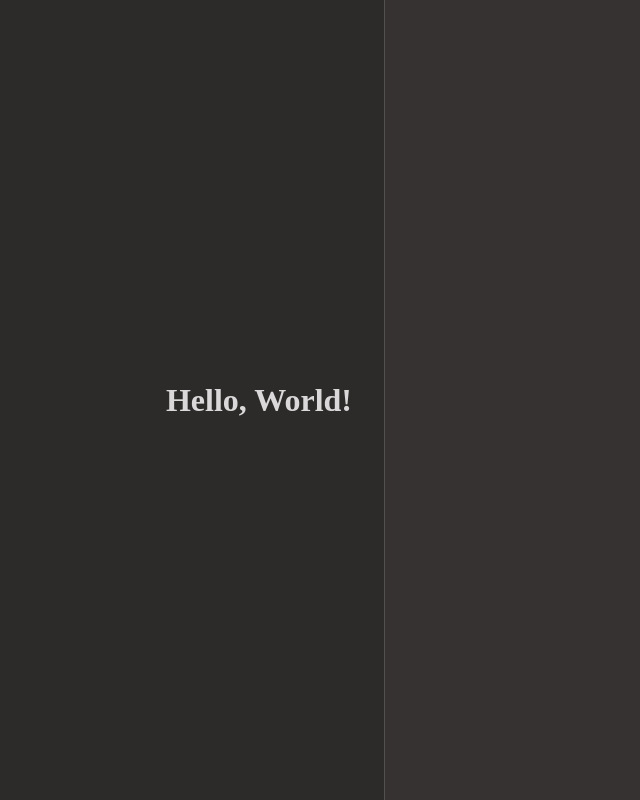
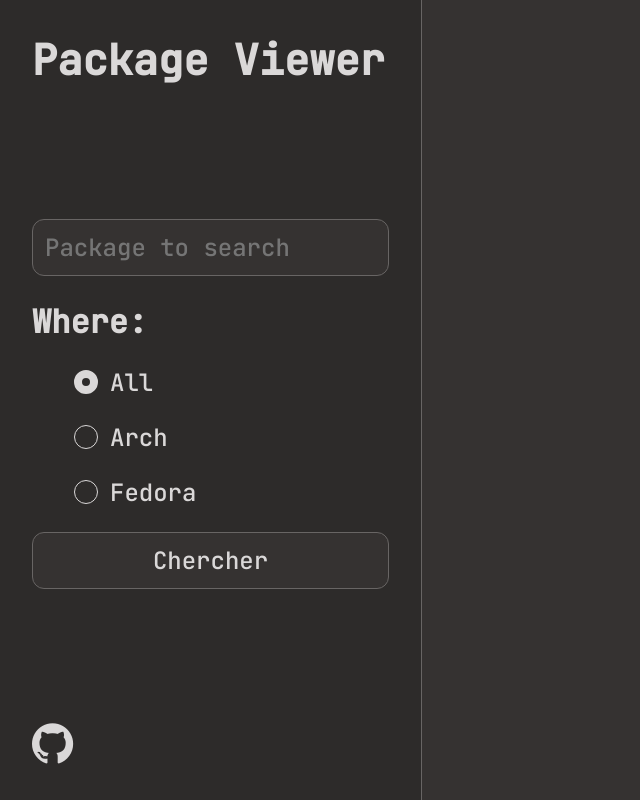
Before and after one commit to ZeKap/PackageViewer, a plain HTML site: page index.html in a window 1280 px wide. Shown: the whole page, without its empty margins (0-640 px from the left). Drawn offline with Linux system fonts and the light colour scheme.

Commit message:
left panel made with style

```diff
--- a/index.html
+++ b/index.html
@@ -8,6 +8,7 @@
     <title>Package Viewer</title>
     <link rel="stylesheet" href="/style.css">
     <script src="/resizer.js" defer></script>
+    <link rel="stylesheet" href="https://cdnjs.cloudflare.com/ajax/libs/font-awesome/4.7.0/css/font-awesome.min.css">
 
 </head>
 
@@ -15,8 +16,28 @@
 
 <body>
 
-    <div class="commandsPage">
-        <h1>Hello, World!</h1>
+    <div class="leftPanel">
+        <h1>Package Viewer</h1>
+        <form onsubmit="return false;">
+            <input type="text" name="package" id="package" placeholder="Package to search">
+            <h2>Where:</h2>
+            <div class="radioButton">
+                <input type="radio" name="distribution" id="all" value="all" checked>
+                <label for="all">All</label>
+            </div>
+            <div class="radioButton">
+                <input type="radio" name="distribution" id="Arch" value="arch">
+                <label for="Arch">Arch</label>
+            </div>
+            <div class="radioButton">
+                <input type="radio" name="distribution" id="Fedora" value="fedora">
+                <label for="Fedora">Fedora</label>
+            </div>
+            <button type="button" formaction="">Chercher</button>
+        </form>
+        <div class="contact">
+            <a href="https://github.com/ZeKap/PackageViewer"><i style="font-size:48px" class="fa fa-github"></i></a>
+        </div>
     </div>
 
     <div class="resizer" id="resizer"></div>
--- a/style.css
+++ b/style.css
@@ -1,15 +1,32 @@
+@import url('https://fonts.googleapis.com/css2?family=JetBrains+Mono:wght@500&display=swap');
 * {
     margin: 0;
     padding: 0;
 
-    --m: 32px;
+    --xs: 8px;
+    --s: 12px;
+    --m: 24px;
+    --l: 32px;
+    --xl: 42px;
 
     --background1: hsl(18, 4%, 20%);
     --background2: hsl(18, 4%, 17%);
-    --border-color: hsl(18, 2%, 32%);
+    --border-color: hsl(18, 2%, 40%);
     --border: solid 1px var(--border-color);
     --text-color: hsl(18, 2%, 85%);
+    --border-text-color: solid 1px var(--text-color);
+    --border-hover-input: solid 2px var(--text-color);
+    --border-selected-input: solid var(--xs) var(--text-color);
     color: var(--text-color);
+
+    font-family: 'JetBrains Mono', monospace;
+}
+
+h1 {
+    font-size: var(--xl);
+}
+h2 {
+    font-size: var(--l);
 }
 
 body {
@@ -18,19 +35,103 @@ body {
     height: 100vh;
 }
 
-body > :is(.commandsPage, .treePage,) {
-    height: calc(100% - (2 * var(--m)));
+body > :is(.leftPanel, .treePage,) {
+    height: calc(100% - (2 * var(--l)));
     display: flex;
     flex-direction: column;
-    justify-content: center;
-    padding: var(--m);
+    padding: var(--l);
 }
 
-.commandsPage {
+.leftPanel {
     width: 25%;
     background: var(--background2);
-    align-items: flex-end;
-    min-width: max-content;
+    min-width: 357px;
+    justify-content: space-between;
+}
+
+.leftPanel form {
+    display: flex;
+    flex-direction: column;
+    gap: var(--m);
+    font-size: x-large;
+}
+
+.leftPanel form input[type="text"] {
+    font-size: x-large;
+    background: var(--background1);
+    border: var(--border);
+    border-radius: var(--s);
+    padding: var(--s);
+    width: calc(100% - (var(--s)*2 + 1px * 2));
+    outline: none;
+    transition: box-shadow 0.2s ease-out;
+    transition: -webkit-box-shadow 0.2s ease-out;
+}
+
+.leftPanel form input[type="text"]:hover {
+    -webkit-box-shadow: 0px 0px 0px 2px var(--text-color);
+    box-shadow: 0px 0px 0px 2px var(--text-color);
+}
+
+.leftPanel form input[type="text"]:focus-visible {
+    -webkit-box-shadow: 0px 0px 0px var(--xs) var(--text-color);
+    box-shadow: 0px 0px 0px var(--xs) var(--text-color);
+}
+
+.leftPanel form .radioButton {
+    display: flex;
+    flex-direction: row;
+    gap: var(--s);
+    position: relative;
+    left: var(--xl);
+}
+
+.leftPanel form input[type="radio"] {
+    appearance: none;
+    position: relative;
+    top: 3px;
+    border-radius: 50%;
+    width: var(--m); height: var(--m);
+    border: var(--border-text-color);
+    transition: border 0.25s ease-out;
+}
+
+.leftPanel form input[type="radio"]:hover {
+    transition: none;
+    border: var(--border-hover-input);
+}
+
+.leftPanel form input[type="radio"]:checked {
+    transition: border 0.25s ease-out;
+    border: var(--border-selected-input);
+}
+
+.leftPanel form button[type="button"] {
+    outline: none;
+    font-size: var(--m);
+    padding-top: var(--s); padding-bottom: var(--s);
+    background: var(--background1);
+    border: var(--border);
+    border-radius: var(--s);
+    transition: box-shadow 0.2s ease-out;
+    transition: -webkit-box-shadow 0.2s ease-out;
+}
+
+.leftPanel form button[type="button"]:hover {
+    -webkit-box-shadow: 0px 0px 0px 2px var(--text-color);
+    box-shadow: 0px 0px 0px 2px var(--text-color);
+}
+
+.leftPanel form button[type="button"]:focus-visible {
+    -webkit-box-shadow: 0px 0px 0px var(--xs) var(--text-color);
+    box-shadow: 0px 0px 0px var(--xs) var(--text-color);
+}
+
+.leftPanel .contact {
+    display: flex;
+    flex-direction: row;
+    justify-content: space-between;
+    align-items: center;
 }
 
 .resizer {
@@ -38,6 +139,7 @@ body > :is(.commandsPage, .treePage,) {
     width: 1px;
     background: var(--border-color);
     position: relative;
+    justify-content: center;
 }
 
 .resizer:hover::after {
```
